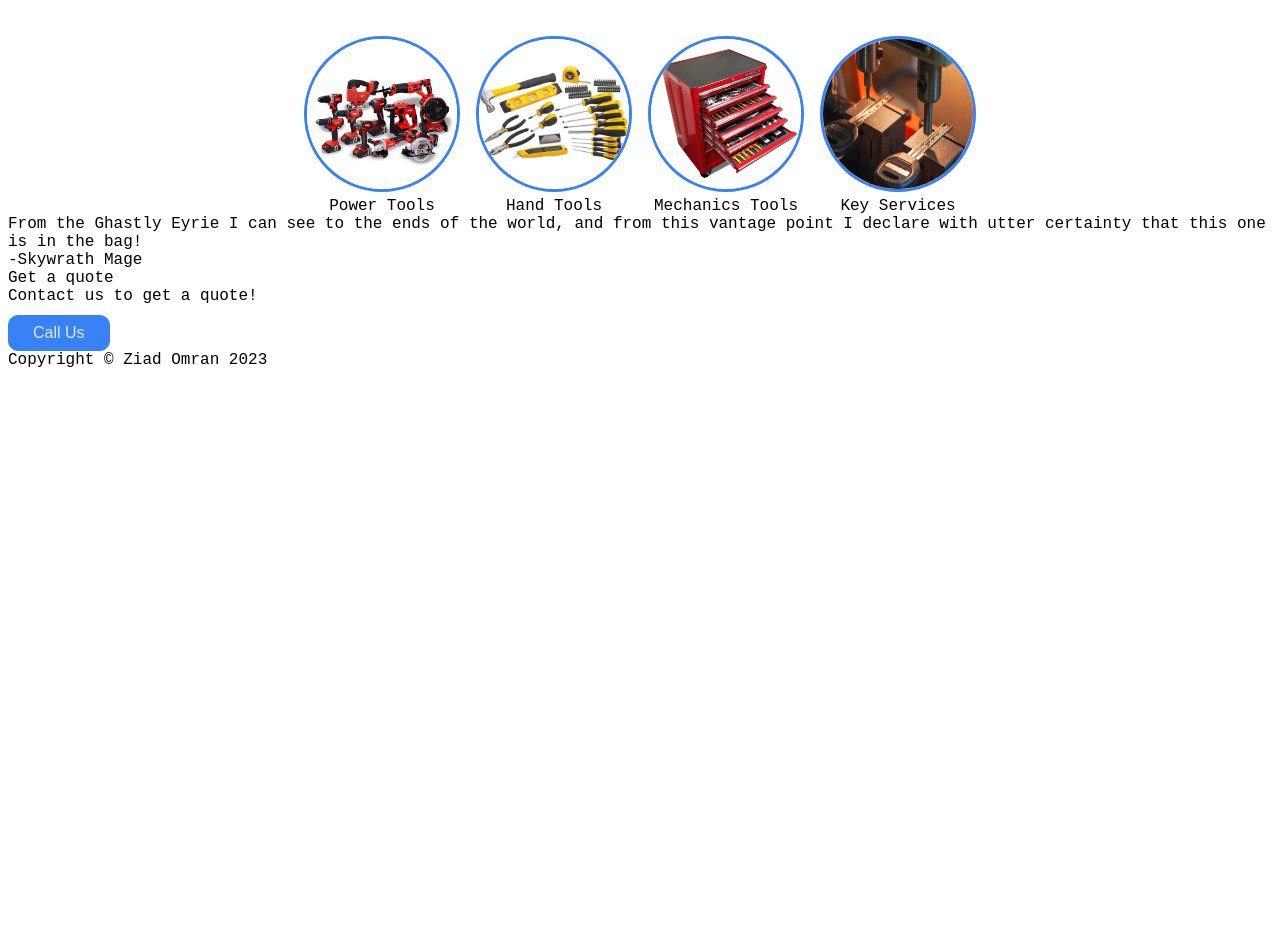
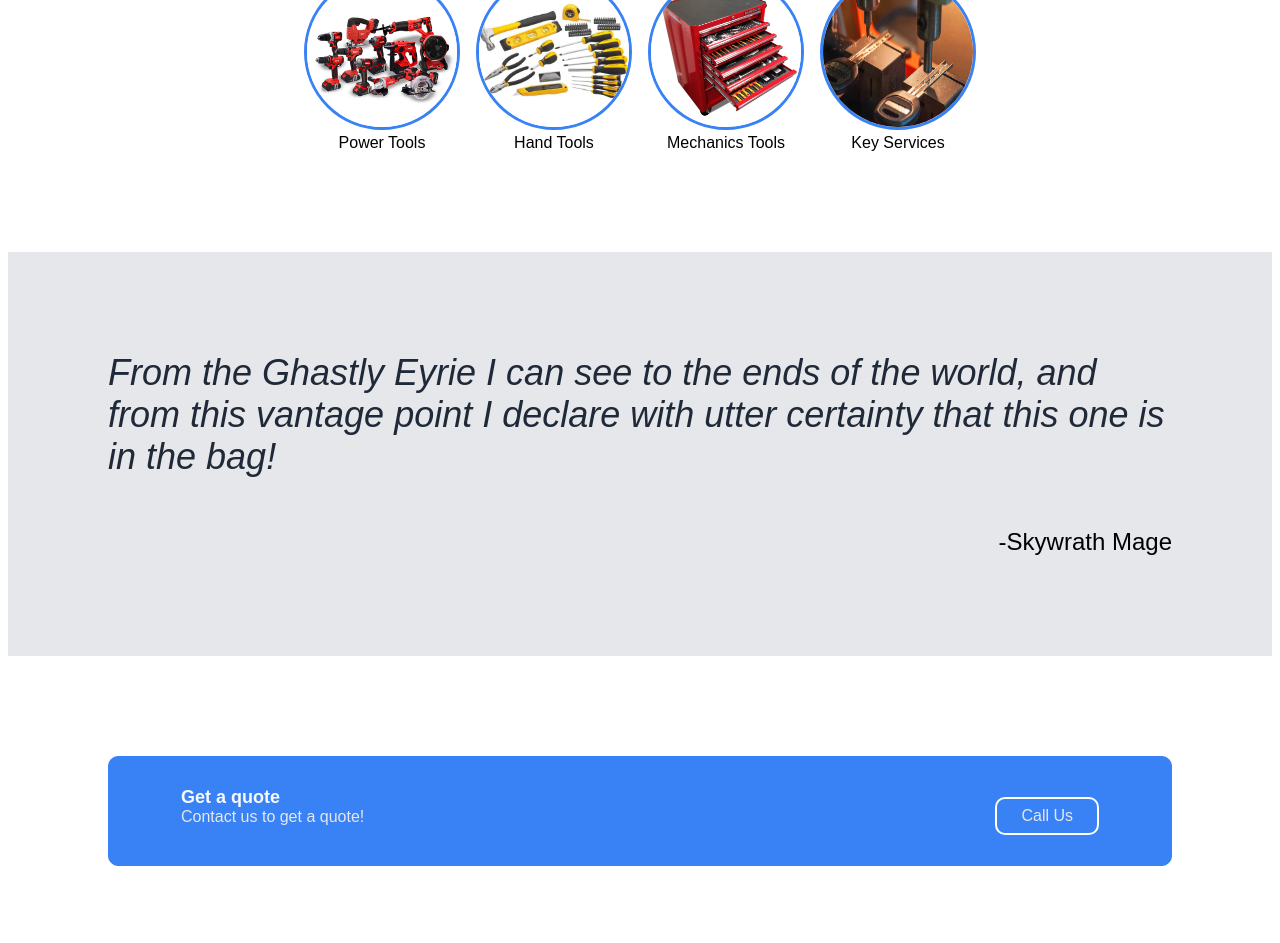
Before and after one commit to ziadomran/Landing-Page, a plain HTML site: page index.html in a window 1280 px wide. Shown: the part 516-1459 px from the top of the page. Before the commit the page ends 893 px from the top, so only its background shows below. Drawn offline with Linux system fonts and the light colour scheme.

Commit message:
Add pointer-events none

```diff
--- a/style.css
+++ b/style.css
@@ -1,9 +1,11 @@
 /* img{
     width: 500px;
 } */
-
+*{
+    pointer-events: none;
+}
 body{
-    font-family: 'Courier New', Courier, monospace;
+    font-family:Arial, Helvetica, sans-serif
 }
 
 .header{
@@ -88,7 +90,7 @@ button:active{
 
 }
 #title{
-    margin: 52px;
+    margin: 20px 0;
     font-size: 36px;
     font-weight: bolder;
     text-align: center;
@@ -106,7 +108,56 @@ button:active{
     text-align: center;
 }
 
+.container3{
+    background-color: #e5e7eb;
+   padding: 100px 100px;
+   margin-top: 100px;
 
-/* *{
-    border: 1px solid red;
-} */
+
+}
+.container3 .quote{
+    font-size: 36px;
+
+    color: #1f2937;
+    font-style: italic;
+}
+
+.container3 .author{
+    margin-top: 50px;
+    text-align: right;
+    font-size: 24px;
+    font-weight: 500;
+}
+
+.container4{
+
+    background-color: #3882F6;
+    border: 1px solid #3882F6;
+    border-radius: 10px;
+    display: flex;
+    padding: 30px 72px;
+    margin: 100px;
+    justify-content: space-between;
+
+}
+.container4 button{
+    border:2px solid white;
+}
+.container4 .title{
+    color: #F9FAF8;
+    font-size: 18px;
+    font-weight: 600;
+}
+
+.container4 .text{
+    color: #E5e7eb;
+    font-size: 16px;
+
+}
+
+.footer{
+    background-color: #1f2937;
+    color: #f9faf8;
+    padding: 40px;
+    text-align: center;
+}
```
